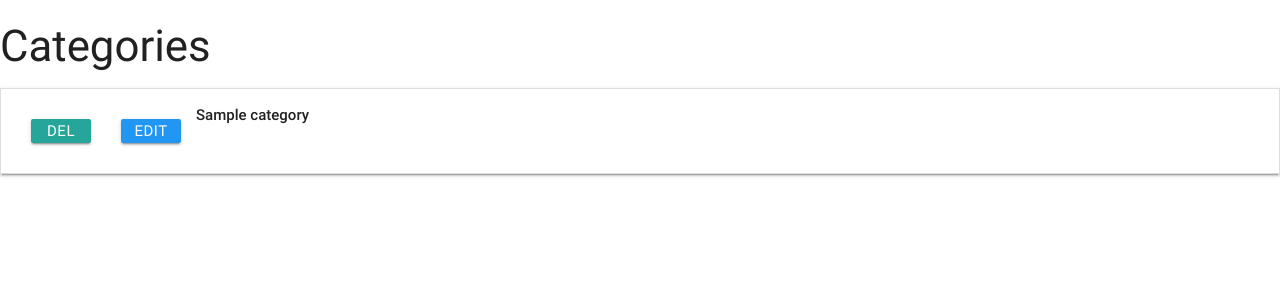
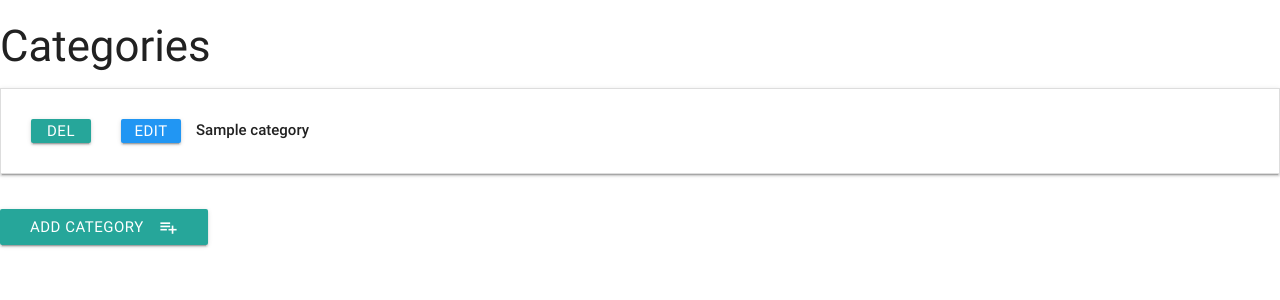
Before and after one commit to SOliv1/task-manager-mini-project, a Flask app: page /get_categories in a window 1280 px wide. Shown: the top 300 px of the page. Run offline with Flask 2, Linux system fonts and the light colour scheme; a database or web service that is not in the repository returns one stand-in record (values such as "Sample title"); some libraries are stand-ins or nearby versions.

Commit message:
add category

```diff
--- a/app.py
+++ b/app.py
@@ -68,6 +68,11 @@
     return render_template('categories.html',
                            categories=mongo.db.categories.find())
 
+@app.route('/delete_category/<category_id>')
+def delete_category(category_id):
+    mongo.db.categories.remove({'_id': ObjectId(category_id)})
+    return redirect(url_for('get_categories'))
+
 
 @app.route('/edit_category/<category_id>')
 def edit_category(category_id):
@@ -84,10 +89,17 @@
     return redirect(url_for('get_categories'))
 
 
-@app.route('/delete_category/<category_id>')
-def delete_category(category_id):
-    mongo.db.categories.remove({'_id': ObjectId(category_id)})
+@app.route('/insert_category', methods=['POST'])
+def insert_category():
+    category_doc = {'category_name': request.form.get('category_name')}
+    mongo.db.categories.insert_one(category_doc)
     return redirect(url_for('get_categories'))
+
+
+@app.route('/add_category')
+def add_category():
+    return render_template('addcategory.html')
+
 
 
 if __name__ == '__main__':
--- a/templates/categories.html
+++ b/templates/categories.html
@@ -1,7 +1,6 @@
 {% extends 'base.html'%} {% block content %}
 
 <div class="row">
-
     <h3>Categories</h3>
     <ul class="collapsible" data-collapsible="accordion">
         {% for category in categories %}
@@ -10,6 +9,7 @@
                 <a href="{{url_for('delete_category', category_id=category._id)}}" class="waves-effect waves-light btn btn_small">Del</a>
                 <a href="{{url_for('edit_category', category_id=category._id)}}" class="waves-effect waves-light btn btn_small blue">Edit</a>
 
+                <div class="task_header">
                     <strong>{{category.category_name}}</strong>
                 </div>
             </div>
@@ -18,4 +18,9 @@
 
     </ul>
 </div>
+<div class="row">
+    <a href="{{url_for('add_category')}}" class="waves-effect waves-light btn">
+        <i class="material-icons right">playlist_add</i>Add Category
+    </a>
+</div>
 {% endblock %}
```
